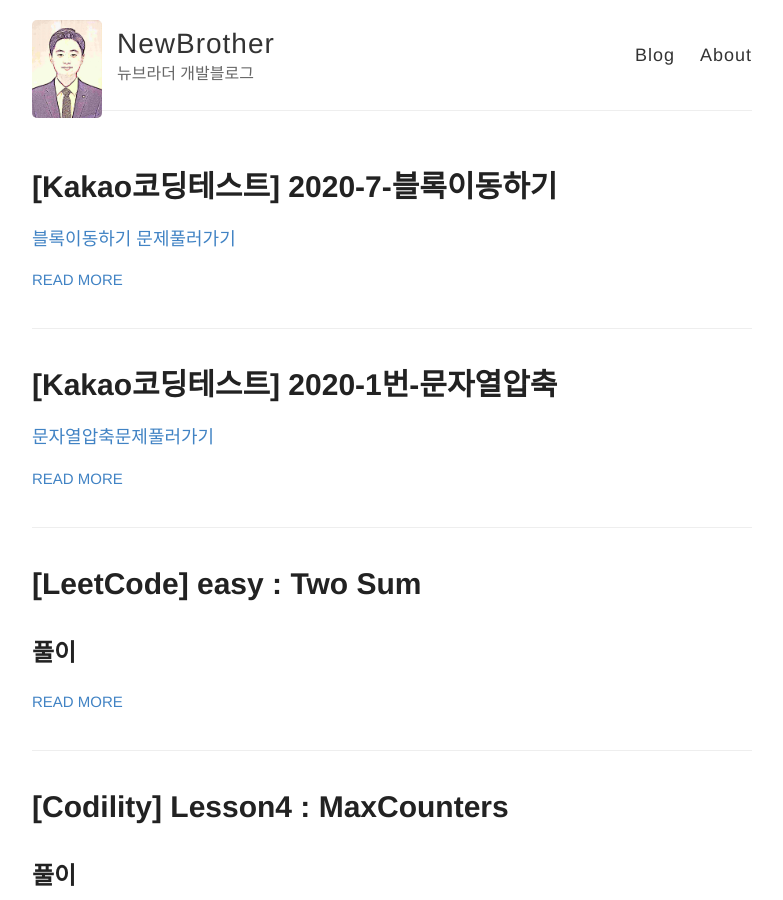
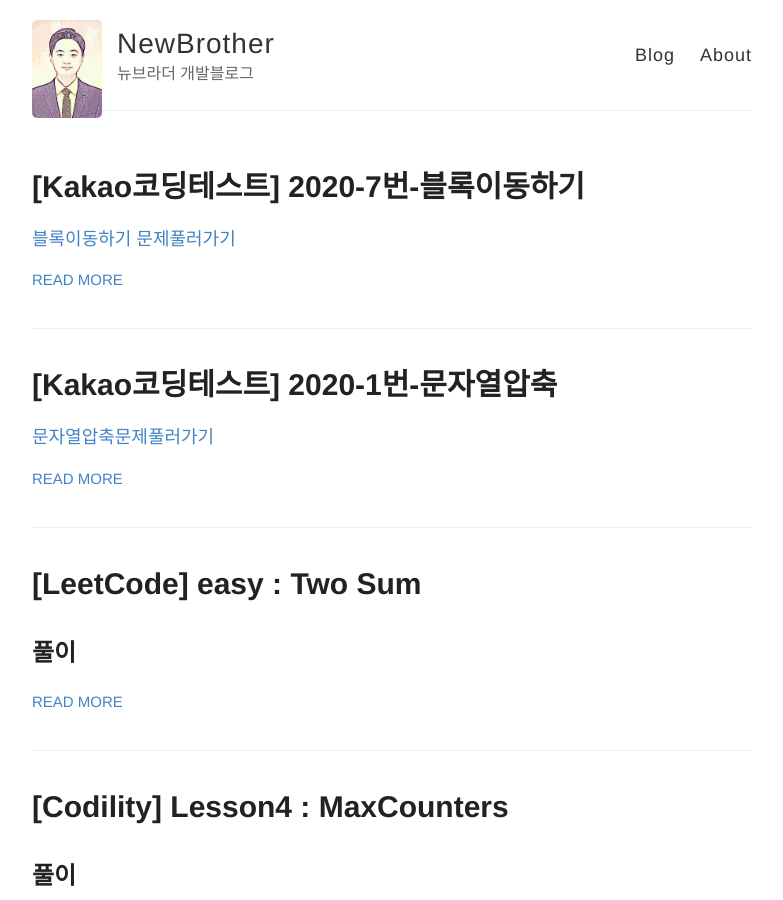
Before and after one commit to newbrother/newbrother.github.io, a Jekyll site: the page built from index.html, in a window 1280 px wide and 900 px high. Shown: the whole window, without its empty margins (248-1031 px from the left). Built offline with Jekyll 4.4.1, drawn with Linux system fonts in a browser that asks for light colours.

Commit message:
Update and rename 2020-9-6-Kakao2020-7.md to 2020-9-6-Kakao-2020-7.md

````diff
--- a/_posts/2020-9-6-Kakao2020-7.md
+++ b/_posts/2020-9-6-Kakao-2020-7.md
@@ -1,6 +1,6 @@
 ---
 layout: post
-title: '[Kakao코딩테스트] 2020-7-블록이동하기'
+title: '[Kakao코딩테스트] 2020-7번-블록이동하기'
 ---
 
 [블록이동하기 문제풀러가기](https://programmers.co.kr/learn/courses/30/lessons/60063)
@@ -34,7 +34,7 @@ title: '[Kakao코딩테스트] 2020-7-블록이동하기'
 
 ## 코드
 BFS
-```cpp
+```
 [Kakao] 2020-7-블록이동하기
 
 
````
